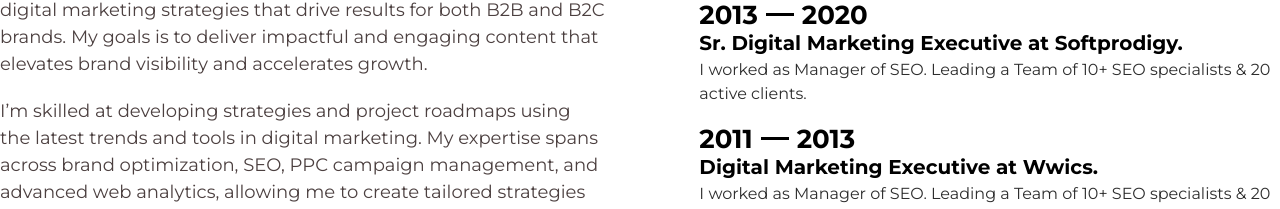
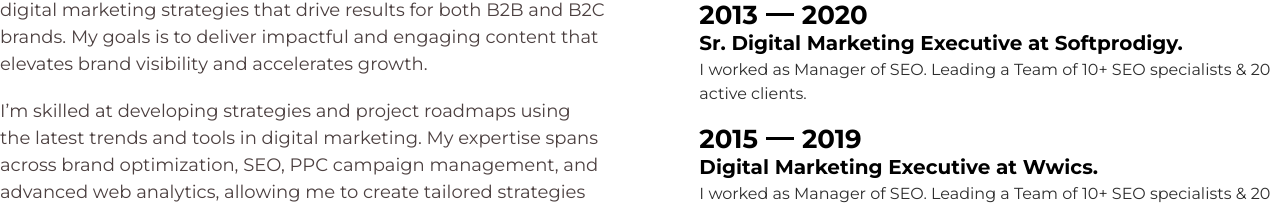
Before and after one commit to webuiexpert/husan-chand, a React (Create React App) app: page / in a window 1280 px wide. Shown: the part 799-1008 px from the top of the page. Built offline with nearby package versions, Linux system fonts and the light colour scheme.

Commit message:
Update AboutSection.jsx
update about page

```diff
--- a/src/components/AboutSection.jsx
+++ b/src/components/AboutSection.jsx
@@ -55,9 +55,9 @@ function AboutSection() {
           </div>
           <div className="11-13 flex flex-col items-start">
             <div className="innerCol flex items-center gap-2">
-              <h3 className="text-[26px] leading-[1em] font-bold">2011</h3>
+              <h3 className="text-[26px] leading-[1em] font-bold">2015</h3>
               <div className="w-7 h-[3px] bg-black"></div>
-              <h3 className="text-[26px] font-bold leading-[1em]">2013</h3>
+              <h3 className="text-[26px] font-bold leading-[1em]">2019</h3>
             </div>
             <h4 className="lg:text-[20px] text:[18px] font-bold">
             Digital Marketing Executive at Wwics.
```
